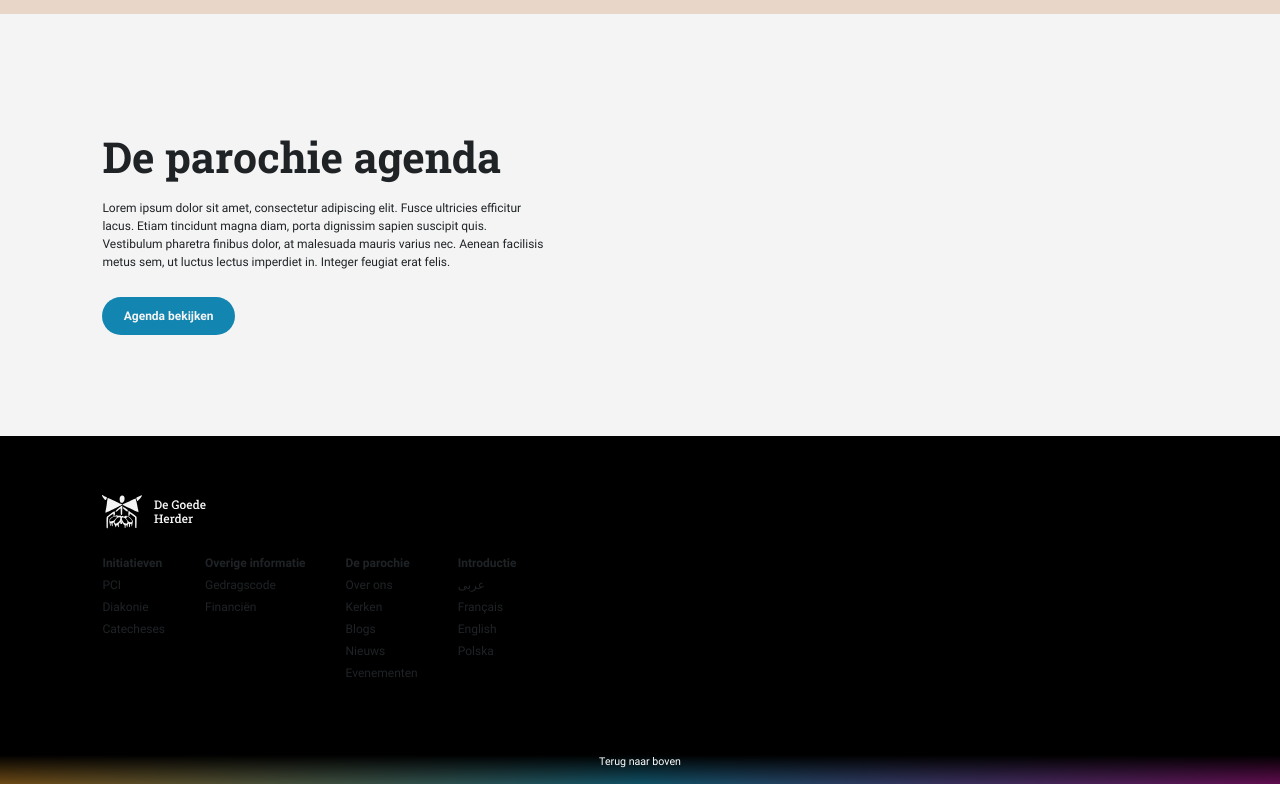
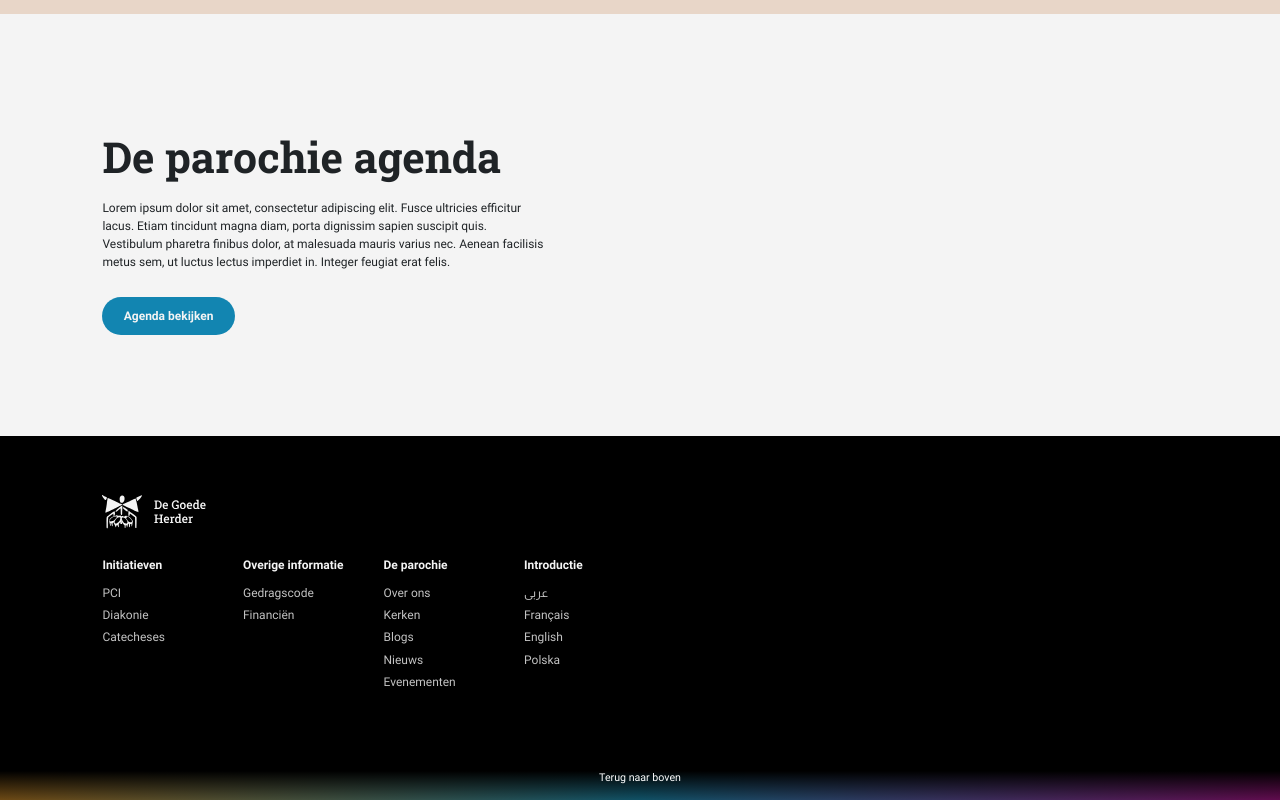
Before and after one commit to TwanVerdel/degoedeherder, a Nuxt app: page / in a window 1280 px wide. Shown: the part 2661-3461 px from the top of the page. Built offline with nearby package versions, Linux system fonts and the light colour scheme.

Commit message:
kleuren in footer zijn nu correct

```diff
--- a/components/MainFooter.vue
+++ b/components/MainFooter.vue
@@ -6,6 +6,9 @@
         <div class="lists-container">
             <div class="list">
                 <ul aria-label="Initiatieven">
+                    <li class="heading">
+                        Initiatieven
+                    </li>
                     <li>
                         <a href="#">PCI</a>
                     </li>
@@ -19,6 +22,9 @@
             </div>
             <div class="list">
                 <ul aria-label="Overige informatie">
+                    <li class="heading">
+                        Overige informatie
+                    </li>
                     <li>
                         <a href="#">Gedragscode</a>
                     </li>
@@ -29,6 +35,9 @@
             </div>
             <div class="list">
                 <ul aria-label="De parochie">
+                    <li class="heading">
+                        De parochie
+                    </li>
                     <li>
                         <a href="#">Over ons</a>
                     </li>
@@ -48,8 +57,11 @@
             </div>
             <div class="list">
                 <ul aria-label="Introductie">
+                    <li class="heading">
+                        Introductie
+                    </li>
                     <li>
-                        <a href="#">عربى</a>
+                        <a class="arabic" href="#">عربى</a>
                     </li>
                     <li>
                         <a href="#">Français</a>
@@ -99,10 +111,11 @@ footer {
 
     .lists-container {
         display: grid;
-        width: 50%;
+        width: max-content;
         // justify-content: space-between;
         // flex-wrap: wrap;
-        grid-template-columns: repeat(4, minmax(min-content, max-content));
+        grid-auto-columns: 1fr;
+        grid-auto-flow: column;
         column-gap: 40px;
 
         @media ($tablet-portrait) {
@@ -120,16 +133,43 @@ footer {
             color: $white;
             margin-bottom: 32px;
 
-            ul:before {
-                content: attr(aria-label);
-                font-weight: bold;
-                width: 25%;
+            ul {
+                li {
+                    list-style-type: none;
+                    font-size: desktop-vw(16px);
+                    line-height: 150%;
+
+                    font-size: desktop-vw(16px);
+                    margin-bottom: desktop-vw(8px);
+                    opacity: 0.8;
+                    transition: opacity 0.2s;
+
+                    &:last-child {
+                        margin-bottom: none;
+                    }
+
+                    &.heading {
+                        margin-bottom: desktop-vw(16px);
+                        font-size: desktop-vw(18px);
+                        color: $white;
+                        font-weight: bold;
+                        opacity: 1;
+                    }
+
+                    &:not(.heading) {
+                        &:hover {
+                            opacity: 0.4;
+                        }
+                    }
+
+                    a {
+                        color: $white;
+                    }
+                }
+
             }
 
-            li {
-                list-style-type: none;
-                margin-top: 8px;
-            }
+
         }
     }
 }
```
